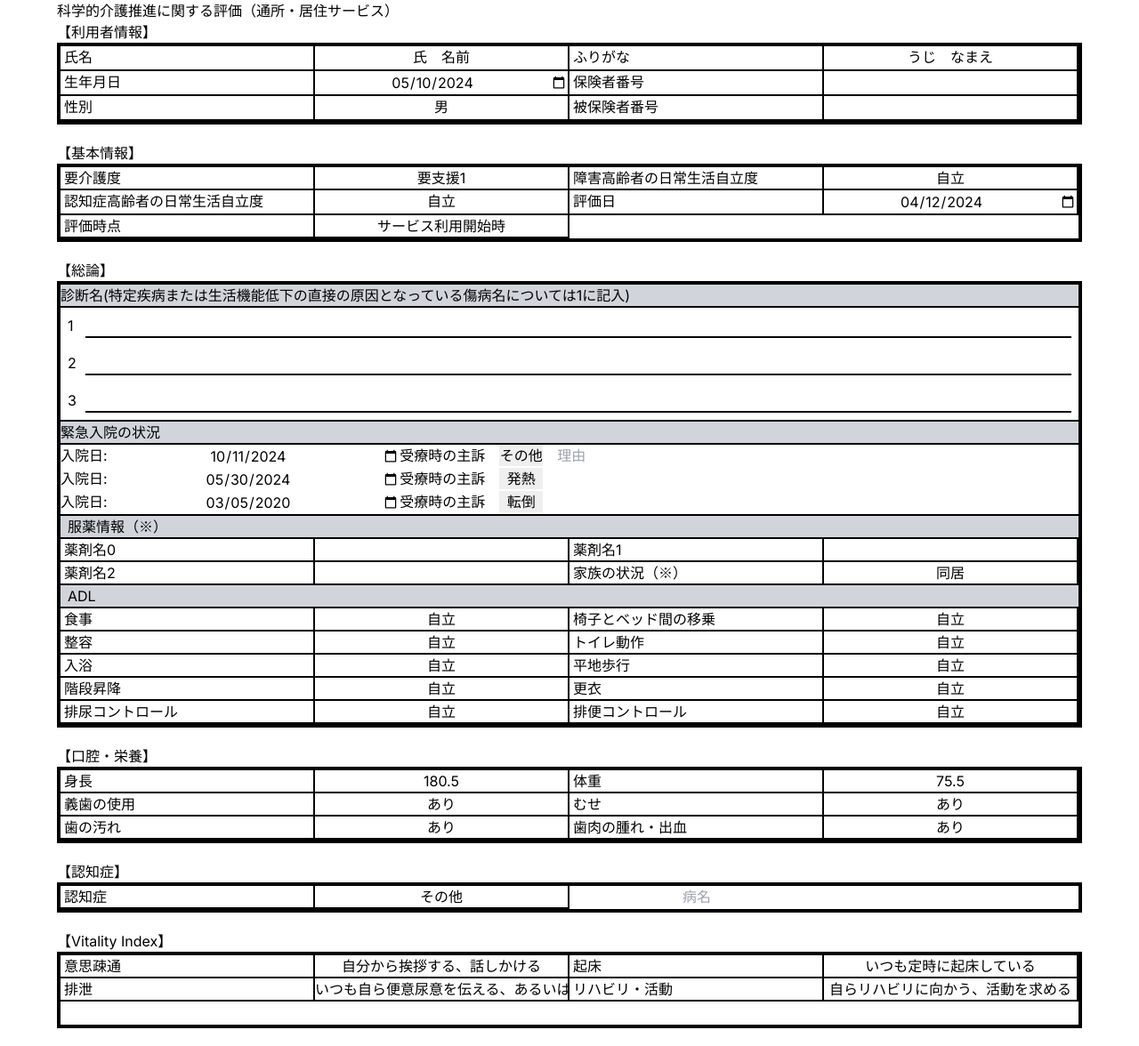
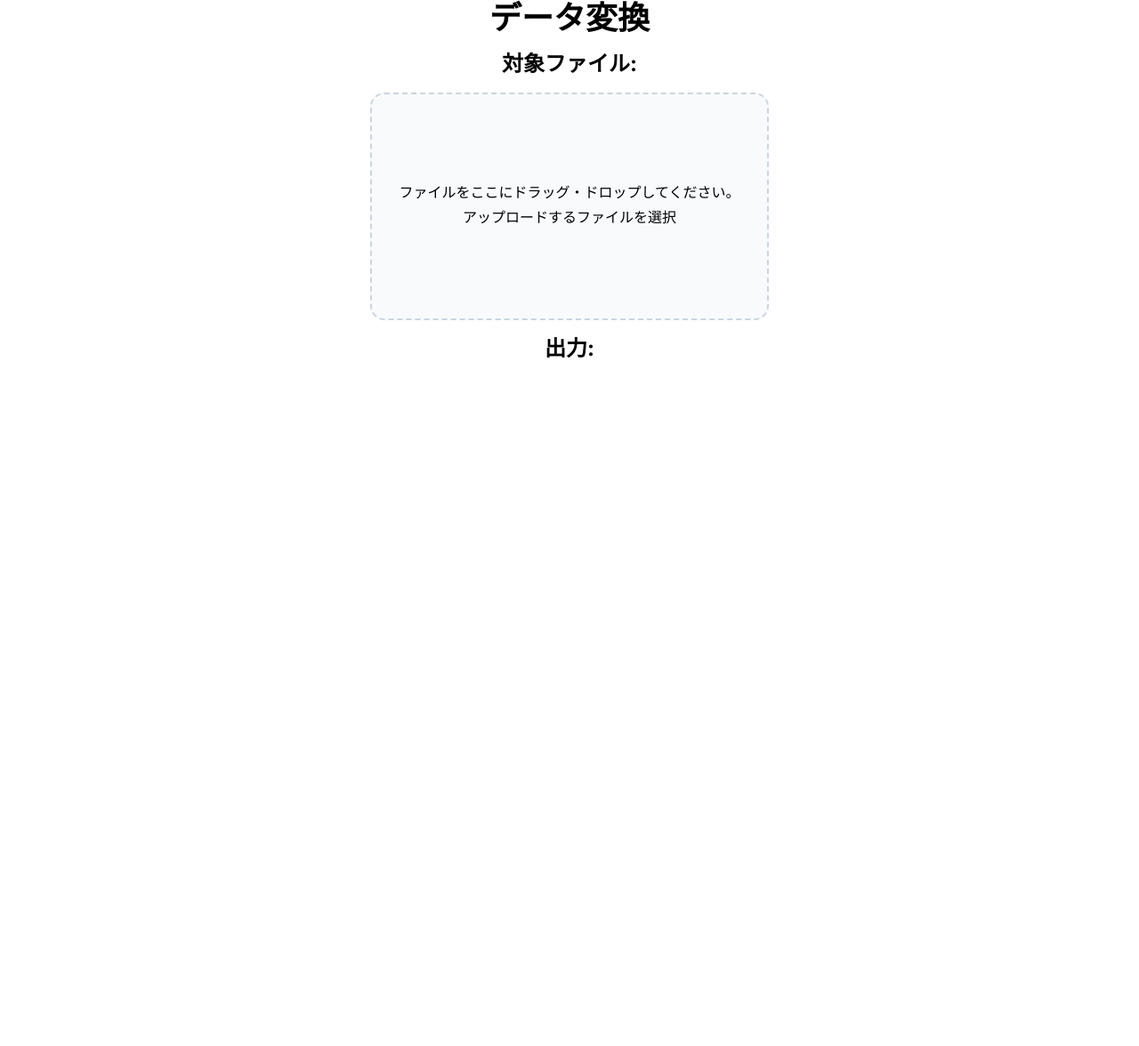
Before and after one commit to brainvader/life-2024, a Next.js app: page / in a window 1280 px wide. Shown: the whole page at 89% size. After the commit the page ends 800 px from the top, so only its background shows below. Built offline with nearby package versions, Linux system fonts and the light colour scheme.

Commit message:
refactor: Replace home page

```diff
--- a/app/csv/page.tsx
+++ /dev/null
@@ -1,107 +0,0 @@
-'use client'
-
-import FileDropZone from "@/components/ui/file-drop-zone";
-import { LIFEOriginalKeys, LIFEOriginalUser } from "@/lib/state/life-original";
-import { DragEvent, useState } from "react";
-
-function readLines(input: string) {
-    return input.split(/\r?\n|\r|\n/g);
-}
-
-export default function DataInput() {
-    const [dragActive, setDragActive] = useState(false);
-    const [name, setName] = useState("");
-    const [labels, setLabels] = useState("");
-    const [values, setValues] = useState("");
-
-    const dragHandler = (event: DragEvent<HTMLFormElement | HTMLDivElement>) => {
-        event.preventDefault();
-        event.stopPropagation();
-
-        if (event.type === "dragenter" || event.type === "dragover") {
-            setDragActive(true);
-        } else if (event.type === "dragleave") {
-            setDragActive(false);
-        }
-    }
-
-    const dropHandler = async (event: DragEvent<HTMLDivElement>) => {
-        event.preventDefault();
-        event.stopPropagation();
-        setDragActive(false);
-
-        if (event.dataTransfer.files && event.dataTransfer.files[0]) {
-            const files = event.dataTransfer.files;
-
-            const [name, extension] = files[0].name.split('.');
-            setName(name);
-
-            const input = await files[0].text();
-            const lines = readLines(input);
-            const pair = { "名前": name, ...LIFEOriginalUser };
-
-            LIFEOriginalKeys.map((key) => {
-                console.log(`##### ${key} ######`)
-                if (key === "同居家族等" || key === "認知症の診断") {
-                    pair[key] = "手入力"
-                    return;
-                }
-
-                if (key === "身長" || key == "体重") {
-                    const key_index = lines.indexOf(key)
-                    const value = lines[key_index + 1]
-                    const [num, unit] = value.split(" ");
-                    pair[key] = num
-                    return;
-                }
-
-                if (key === "リハビリ") {
-                    const key_index = lines.indexOf("リハビリ・活動");
-                    const value = lines[key_index + 1]
-                    pair[key] = value
-                    return;
-                }
-
-                const key_index = lines.indexOf(key)
-                const value = lines[key_index + 1]
-
-                console.log(`${key}: ${value}`);
-
-                pair[key] = value
-            })
-
-            const labels = Object.keys(pair).map((key) => {
-                if (key === "リハビリ") {
-                    return "リハビリ・活動";
-                }
-                return key;
-            }).toString();
-            const values = Object.values(pair).toString();
-
-            setLabels(labels)
-            setValues(values);
-        }
-    }
-
-    return (
-        <div className="flex flex-col justify-center items-center">
-            <h1 className="font-bold text-4xl mb-4">データ変換</h1>
-            <div>
-                <h2 className="text-center font-bold text-2xl mb-4">対象ファイル: {name ? `(${name}.txt)` : ""}</h2>
-                <FileDropZone
-                    dragActive={dragActive}
-                    dragHandler={(event) => { dragHandler(event) }}
-                    dropHandler={(event) => { dropHandler(event) }} />
-            </div>
-
-            <div className="mt-4 text-center">
-                <h2 className="font-bold text-2xl mb-4">出力: {name ? `(${name}.csv)` : ""}</h2>
-                <div>
-                    {labels && <p className="text-left mb-4">{labels}</p>}
-                    {values && <p className="text-left mb-4">{values}</p>}
-                </div>
-                {values && <a href={`data:text/csv;charset=utf-8,${labels}\r\n${values}`} download={`${name}.csv`}>Save</a>}
-            </div>
-        </div>
-    )
-}
--- /dev/null
+++ b/app/editor/page.tsx
@@ -0,0 +1,45 @@
+import UserInfo from '@/components/user-info';
+// import styles from '../styles/page.module.css'
+import BasicInfo from '@/components/basic-info';
+import OralNutritionInfo from '@/components/oral-nutrition-info';
+import VitalityIndex from '@/components/vitality-index';
+import General from '@/components/general';
+import DementiaInfo from '@/components/dementia-info';
+
+export default function Home() {
+  return (
+    <div>未完成</div>
+    // <main className={styles.index}>
+    //   <h1>科学的介護推進に関する評価（通所・居住サービス）</h1>
+    //   <section className={styles.section}>
+    //     <h2>【利用者情報】</h2>
+    //     <UserInfo />
+    //   </section>
+
+    //   <section className={styles.section}>
+    //     <h2>【基本情報】</h2>
+    //     <BasicInfo />
+    //   </section>
+
+    //   <section className={styles.section}>
+    //     <h2>【総論】</h2>
+    //     <General />
+    //   </section>
+
+    //   <section className={styles.section}>
+    //     <h2>【口腔・栄養】</h2>
+    //     <OralNutritionInfo />
+    //   </section>
+
+    //   <section className={styles.section}>
+    //     <h2>【認知症】</h2>
+    //     <DementiaInfo />
+    //   </section>
+
+    //   <section className={styles.section}>
+    //     <h2>【Vitality Index】</h2>
+    //     <VitalityIndex />
+    //   </section>
+    // </main>
+  );
+}
--- a/app/page.tsx
+++ b/app/page.tsx
@@ -1,44 +1,107 @@
-import UserInfo from '@/components/user-info';
-import styles from '../styles/page.module.css'
-import BasicInfo from '@/components/basic-info';
-import OralNutritionInfo from '@/components/oral-nutrition-info';
-import VitalityIndex from '@/components/vitality-index';
-import General from '@/components/general';
-import DementiaInfo from '@/components/dementia-info';
+'use client'
 
-export default function Home() {
-  return (
-    <main className={styles.index}>
-      <h1>科学的介護推進に関する評価（通所・居住サービス）</h1>
-      <section className={styles.section}>
-        <h2>【利用者情報】</h2>
-        <UserInfo />
-      </section>
+import FileDropZone from "@/components/ui/file-drop-zone";
+import { LIFEOriginalKeys, LIFEOriginalUser } from "@/lib/state/life-original";
+import { DragEvent, useState } from "react";
 
-      <section className={styles.section}>
-        <h2>【基本情報】</h2>
-        <BasicInfo />
-      </section>
+function readLines(input: string) {
+    return input.split(/\r?\n|\r|\n/g);
+}
 
-      <section className={styles.section}>
-        <h2>【総論】</h2>
-        <General />
-      </section>
+export default function DataInput() {
+    const [dragActive, setDragActive] = useState(false);
+    const [name, setName] = useState("");
+    const [labels, setLabels] = useState("");
+    const [values, setValues] = useState("");
 
-      <section className={styles.section}>
-        <h2>【口腔・栄養】</h2>
-        <OralNutritionInfo />
-      </section>
+    const dragHandler = (event: DragEvent<HTMLFormElement | HTMLDivElement>) => {
+        event.preventDefault();
+        event.stopPropagation();
 
-      <section className={styles.section}>
-        <h2>【認知症】</h2>
-        <DementiaInfo />
-      </section>
+        if (event.type === "dragenter" || event.type === "dragover") {
+            setDragActive(true);
+        } else if (event.type === "dragleave") {
+            setDragActive(false);
+        }
+    }
 
-      <section className={styles.section}>
-        <h2>【Vitality Index】</h2>
-        <VitalityIndex />
-      </section>
-    </main>
-  );
+    const dropHandler = async (event: DragEvent<HTMLDivElement>) => {
+        event.preventDefault();
+        event.stopPropagation();
+        setDragActive(false);
+
+        if (event.dataTransfer.files && event.dataTransfer.files[0]) {
+            const files = event.dataTransfer.files;
+
+            const [name, extension] = files[0].name.split('.');
+            setName(name);
+
+            const input = await files[0].text();
+            const lines = readLines(input);
+            const pair = { "名前": name, ...LIFEOriginalUser };
+
+            LIFEOriginalKeys.map((key) => {
+                console.log(`##### ${key} ######`)
+                if (key === "同居家族等" || key === "認知症の診断") {
+                    pair[key] = "手入力"
+                    return;
+                }
+
+                if (key === "身長" || key == "体重") {
+                    const key_index = lines.indexOf(key)
+                    const value = lines[key_index + 1]
+                    const [num, unit] = value.split(" ");
+                    pair[key] = num
+                    return;
+                }
+
+                if (key === "リハビリ") {
+                    const key_index = lines.indexOf("リハビリ・活動");
+                    const value = lines[key_index + 1]
+                    pair[key] = value
+                    return;
+                }
+
+                const key_index = lines.indexOf(key)
+                const value = lines[key_index + 1]
+
+                console.log(`${key}: ${value}`);
+
+                pair[key] = value
+            })
+
+            const labels = Object.keys(pair).map((key) => {
+                if (key === "リハビリ") {
+                    return "リハビリ・活動";
+                }
+                return key;
+            }).toString();
+            const values = Object.values(pair).toString();
+
+            setLabels(labels)
+            setValues(values);
+        }
+    }
+
+    return (
+        <div className="flex flex-col justify-center items-center">
+            <h1 className="font-bold text-4xl mb-4">データ変換</h1>
+            <div>
+                <h2 className="text-center font-bold text-2xl mb-4">対象ファイル: {name ? `(${name}.txt)` : ""}</h2>
+                <FileDropZone
+                    dragActive={dragActive}
+                    dragHandler={(event) => { dragHandler(event) }}
+                    dropHandler={(event) => { dropHandler(event) }} />
+            </div>
+
+            <div className="mt-4 text-center">
+                <h2 className="font-bold text-2xl mb-4">出力: {name ? `(${name}.csv)` : ""}</h2>
+                <div>
+                    {labels && <p className="text-left mb-4">{labels}</p>}
+                    {values && <p className="text-left mb-4">{values}</p>}
+                </div>
+                {values && <a href={`data:text/csv;charset=utf-8,${labels}\r\n${values}`} download={`${name}.csv`}>Save</a>}
+            </div>
+        </div>
+    )
 }
```
